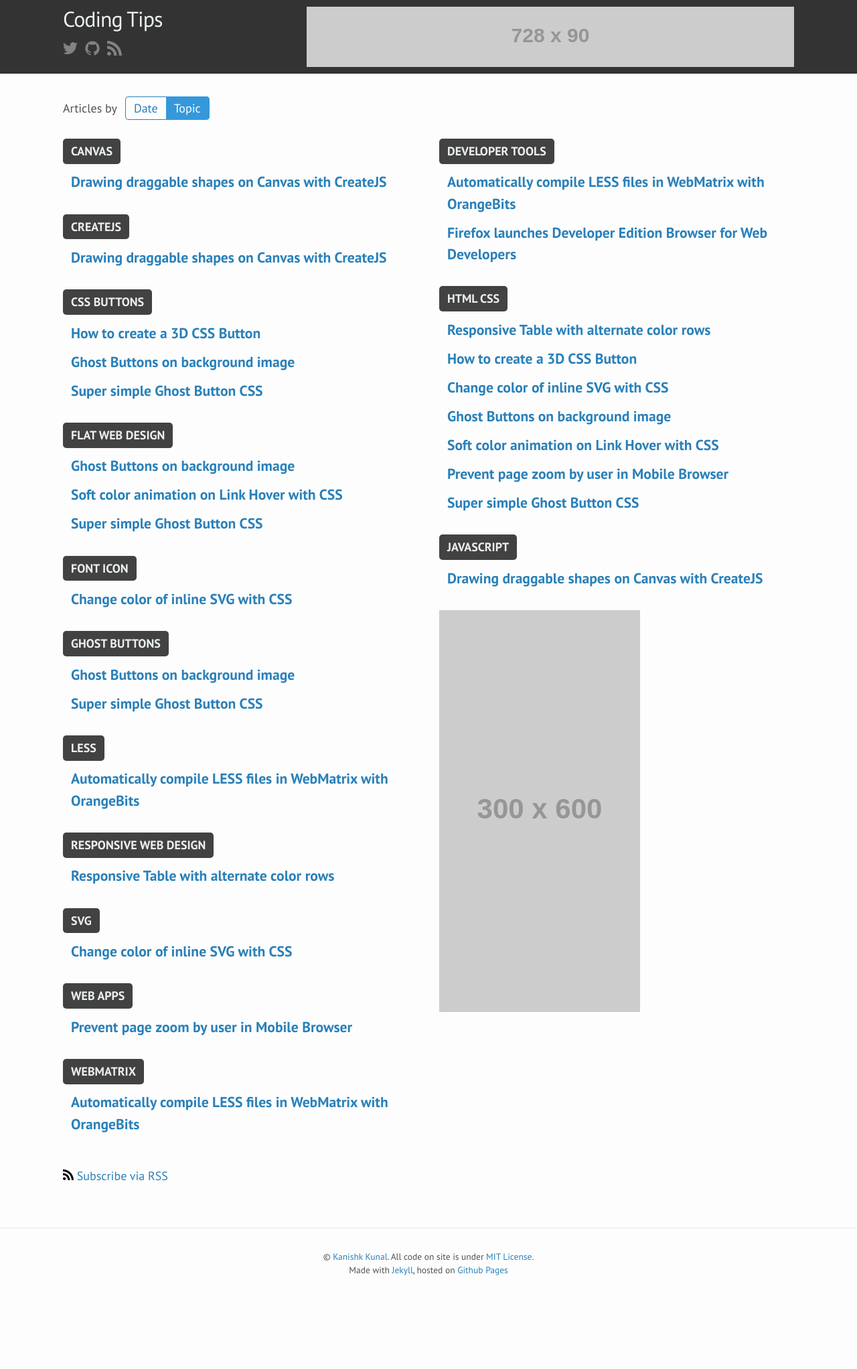
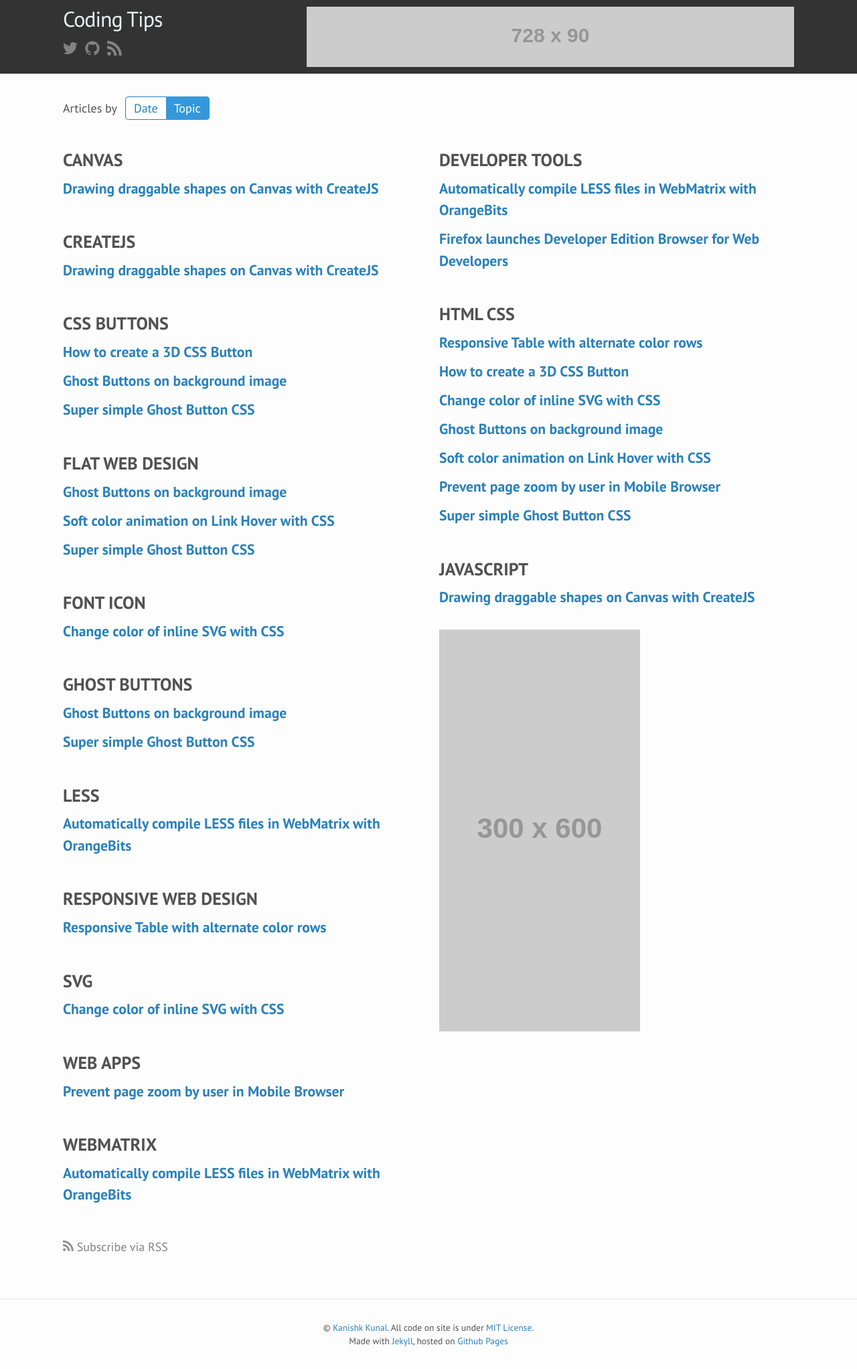
Before and after one commit to jastew/codingtips.kanishkkunal.in, a Jekyll site: the page built from topics.html, in a window 1280 px wide. Shown: the whole page at 67% size. Built offline with Jekyll 4.4.1, drawn with Linux system fonts in a browser that asks for light colours; before the commit the page ends 1939 px from its top, so only the background shows below that.

Commit message:
Switching to feed burner RSS feed

```diff
--- a/_config.yml
+++ b/_config.yml
@@ -9,6 +9,9 @@
 url: "http://codingtips.kanishkkunal.in" # the base hostname & protocol for your site
 twitter_username: kanishkkunal
 github_username:  kanishkkunal
+
+#feeds url
+feeds: http://feeds.feedburner.com/supercodingtips
 
 # Enter your Google Analytics web tracking code (e.g. UA-2110908-2) to activate tracking
 google_analytics:
--- a/_includes/social-links.html
+++ b/_includes/social-links.html
@@ -9,6 +9,6 @@
     <a class="icon" href="https://github.com/{{ site.github_username }}" title="GitHub" target="_blank" rel="nofollow">{% include svg-icons/github.html %}</a>
     {% endif %}
 
-    <a class="icon" href="{{ "/feed.xml" | prepend: site.baseurl }}" title="Rss" target="_blank" rel="nofollow">{% include svg-icons/rss.html %}</a>
+    <a class="icon" href="{{ site.feeds }}" title="Rss" target="_blank" rel="nofollow">{% include svg-icons/rss.html %}</a>
 
 </div>
--- a/_sass/_layout.scss
+++ b/_sass/_layout.scss
@@ -86,14 +86,11 @@
 }
 
 .post-topic {
-    font-size: $base-font-size;
     text-transform: uppercase;
+    margin-top: $spacing-unit / 2;
     margin-bottom: $spacing-unit / 3;
 
-    background-color: $grey-color-dark;
-    color: $light-color;
-    padding: 8px 12px;
-    border-radius: 5px;
+    color: $text-color;
     display:inline-block;
 }
 
@@ -130,7 +127,14 @@
 #home-topics {
     .post-link {
         font-size: 1.2 * $base-font-size;
-        padding-left: 12px;
+    }
+}
+
+.rss-subscribe a {
+    color: $grey-color;
+
+    svg {
+        fill: lighten($grey-color, 6%);
     }
 }
 
--- a/index.html
+++ b/index.html
@@ -22,5 +22,5 @@
     </article>
   {% endfor %}
 
-  <p class="rss-subscribe"><a href="{{ "/feed.xml" | prepend: site.baseurl }}">{% include svg-icons/rss.html %} Subscribe via RSS</a></p>
+  <p class="rss-subscribe"><a href="{{ site.feeds }}">{% include svg-icons/rss.html %} Subscribe via RSS</a></p>
 </div>
--- a/topics.html
+++ b/topics.html
@@ -48,6 +48,6 @@
         </div>
     </div>
 
-  <p class="rss-subscribe"><a href="{{ "/feed.xml" | prepend: site.baseurl }}">{% include svg-icons/rss.html %} Subscribe via RSS</a></p>
+  <p class="rss-subscribe"><a href="{{ site.feeds }}">{% include svg-icons/rss.html %} Subscribe via RSS</a></p>
 
 </div>
```
